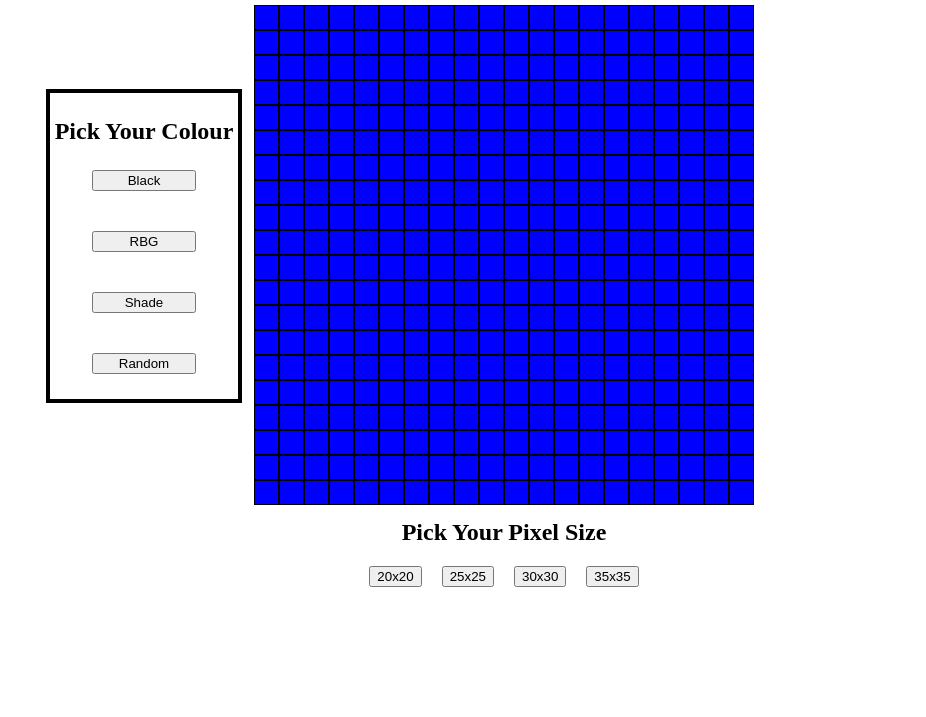
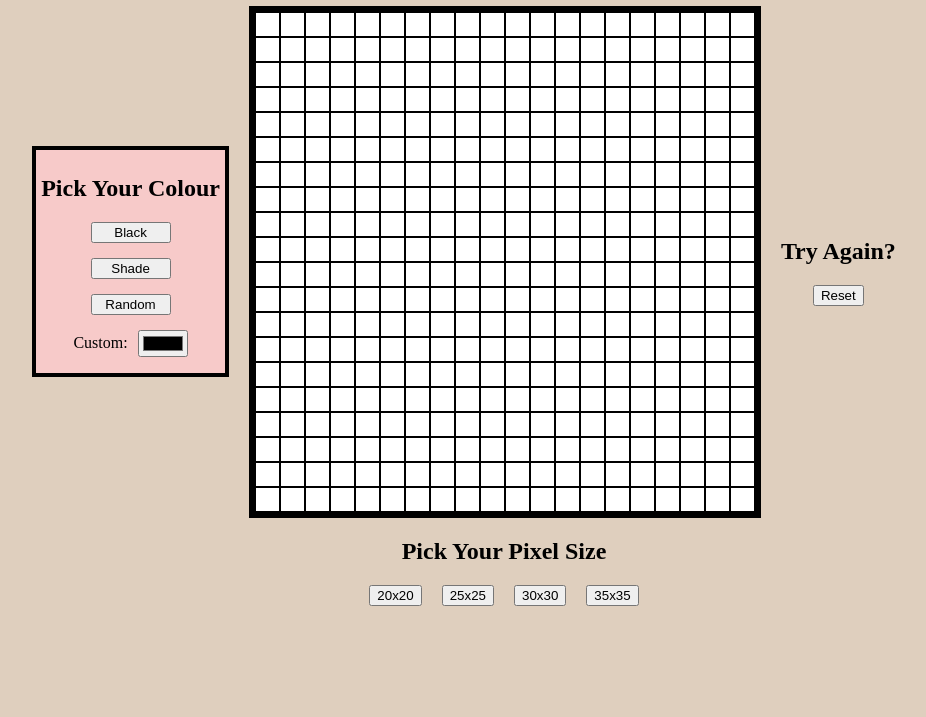
Before and after one commit to ngluding/Etch-a-sketch, a plain HTML site: page index.html in a window 1280 px wide. Shown: the part 83-800 px from the top of the page, without its empty margins (136-1062 px from the left). Drawn offline with Linux system fonts and the light colour scheme.

Commit message:
Added more functions to the site and did some basic styling

```diff
--- a/index.html
+++ b/index.html
@@ -9,17 +9,28 @@
 </head>
 
 <body>
-    <h1>Etch-A-Sketch</h1>
-    <div class="board"></div>
-    <section class="colour">
-        <h2>Pick Your Colour</h2>
-        <span class="colour-button">
-            <button>Black</button>
-            <button>RBG</button>
-            <button>Shade</button>
-            <button>Random</button>
-        </span>
-    </section>
+    <header>
+        <h1>Etch-A-Sketch</h1>
+    </header>
+    <div class="middle">
+        <div class="colour">
+            <h2>Pick Your Colour</h2>
+            <div class="colour-button">
+                <button onclick="changeColour('black')">Black</button>
+                <button onclick="changeColour('shade')">Shade</button>
+                <button onclick="changeColour('random')">Random</button>
+                <div class="hex-option">
+                    <p>Custom:</p>
+                    <input type = "color" id = "custom" onclick="changeColour('custom')">
+                </div>
+            </div>
+        </div>
+        <div class="board"></div>
+        <div>
+            <h2>Try Again?</h2>
+            <button onclick="resetBoard()">Reset</button>
+        </div>
+    </div>
     <section class="bottom">
         <h2>Pick Your Pixel Size</h2>
         <button class="grid-20">20x20</button>
--- a/script.js
+++ b/script.js
@@ -1,32 +1,27 @@
 let currentState = false;
+let colour = "black";
 
 
 function getBoard(boardSize=20*20, className = "grid-20") {
     let board = document.querySelector(".board");
     let emptyDiv = board.querySelectorAll("div");
+
     emptyDiv.forEach((div) => div.remove());
-    // board.style.gridTemplateColumns = `repeat(${boardSize}, 1fr)`;
-    // board.style.gridTemplateRows = `repeat(${boardSize}, 1fr)`;
 
     for (i = 0; i < boardSize; i++) {
         let square = document.createElement("div");
         board.classList.remove("grid-20", "grid-25", "grid-30", "grid-35");
         board.classList.add(className);
-        // square.addEventListener("click", toggleColouring);
-        // square.addEventListener("mouseover", () => {
-        //     square.style.cssText = "background-color: black";
-        // })
-        square.style.cssText = "background-color: blue";
-        // square.style.cssText = "border: 1.5px solid black; height: 25px; width: 25px"
+        square.style.cssText = "background-color: rgba(0,0,0,0)";
         board.append(square);
-        // div.addEventListener("click")
     }
+
     board.addEventListener("click", toggleColouring);
 }
 
 
 function toggleColouring() {
-    const squares = document.querySelectorAll("div");
+    const squares = document.querySelectorAll(".board div");
 
     if (!currentState) {
         squares.forEach((square) => {
@@ -39,12 +34,44 @@ function toggleColouring() {
         });
         currentState = false;
     }
-    console.log(currentState);
 }
 
 
+function changeColour(selection) {
+    colour = selection
+}
+
 function colouring (e) {
-    e.target.style.backgroundColor = "black";
+    if (colour === "random") {
+        e.target.style.backgroundColor = `hsl(${Math.random() * 360}, 100%, 50%)`;
+    } else if (colour === "black") {
+        e.target.style.backgroundColor = "black";
+    } else if (colour === "shade") {
+        shade(e);
+    } else if (colour === "custom") {
+        custom(e);
+    }
+}
+
+function custom(e) {
+    let customColour = document.querySelector("#custom").value;
+    e.target.style.backgroundColor = customColour;
+}
+
+function shade(e) {
+    let background = e.target.style.backgroundColor;
+    let opacity = background.split(" ")[3];
+    let opacityNumber = parseFloat(opacity);
+
+    console.log(background)
+    console.log(opacity);
+    console.log(opacityNumber)
+
+    if (opacityNumber === 0) {
+        e.target.style.backgroundColor = "rgba(0,0,0,0.1)";
+    } else if (opacityNumber >= 0.1 && opacityNumber <= 0.9) {
+        e.target.style.backgroundColor = `rgba(0,0,0,${opacityNumber + 0.2})`
+    }
 }
 
 
@@ -53,7 +80,7 @@ function changeSize() {
     pixel.forEach((button) => {
     button.addEventListener("click", () => {
         if(button.classList.contains("grid-20")) {
-           getBoard(20*20, "grid-20");
+            getBoard(20*20, "grid-20");
         } else if (button.classList.contains("grid-25")) {
             getBoard(25*25, "grid-25");
         } else if (button.classList.contains("grid-30")) {
@@ -65,5 +92,11 @@ function changeSize() {
 })
 }
 
+function resetBoard() {
+    let board = document.querySelector(".board");
+    let emptyDiv = board.querySelectorAll(".board div");
+    emptyDiv.forEach((div) => div.style.backgroundColor = "rgba(0,0,0,0)");
+}
+
 getBoard(20*20, "grid-20");
 changeSize();
--- a/style.css
+++ b/style.css
@@ -4,14 +4,25 @@ body {
     align-items: center;
     justify-content: center;
     text-align: center;
+    background-color:#DFCFBE;
 }
 
 .board {
     height: 500px;
     width: 500px;
     display: grid;
+    background-color: rgb(255, 255, 255);
+    border: 6px solid black;
     /* justify-content: center;
     align-content: center; */
+}
+
+.middle {
+    display: flex;
+    justify-content: center;
+    align-items: center;
+    gap: 20px;
+    margin-right: 5em;
 }
 
 .colour {
@@ -19,28 +30,50 @@ body {
     flex-direction: column;
     border: 4px solid black;
     align-items: center;
+    justify-content: center;
     padding: 5px;
-    margin-top: -26em;
-    margin-right: 45em;
+    background-color:#F7CAC9;
+    /* margin-top: -26em;
+    margin-right: 45em; */
 }
 
-.bottom {
-    margin-top: 6em;
-    margin-bottom: 3em;
+/* .bottom {
+    /* margin-top: 6em;
+    margin-bottom: 3em; */
+
+h1 {
+    font-family: tahoma;
+    color: whitesmoke;
+    text-shadow: -1px 0 black, 0 1px black, 1px 0 black, 0 -1px black;
 }
+
 
 .colour-button {
     display: flex;
     flex-direction: column;
-    gap: 40px;
-    margin: 5px 0 5px 0;
-    padding-bottom: 15px;
+    align-items: center;
+    gap: 15px;
+    /* margin: 5px 0 5px 0; */
+    /* padding-bottom: 15px;  */
     width: 120px;
 }
 
-button {
-    margin: 0 8px 0 8px;
+.colour-button > button {
+    width: 80px;
 }
+
+.bottom > button {
+    margin: 0 8px 15px 8px;
+}
+
+.hex-option {
+    display:flex;
+    justify-content: center;
+    align-items: center;
+    gap: 10px;
+    margin-top: -12px;
+}
+
 /*
 .board > div:hover {
     background-color: black;
```
